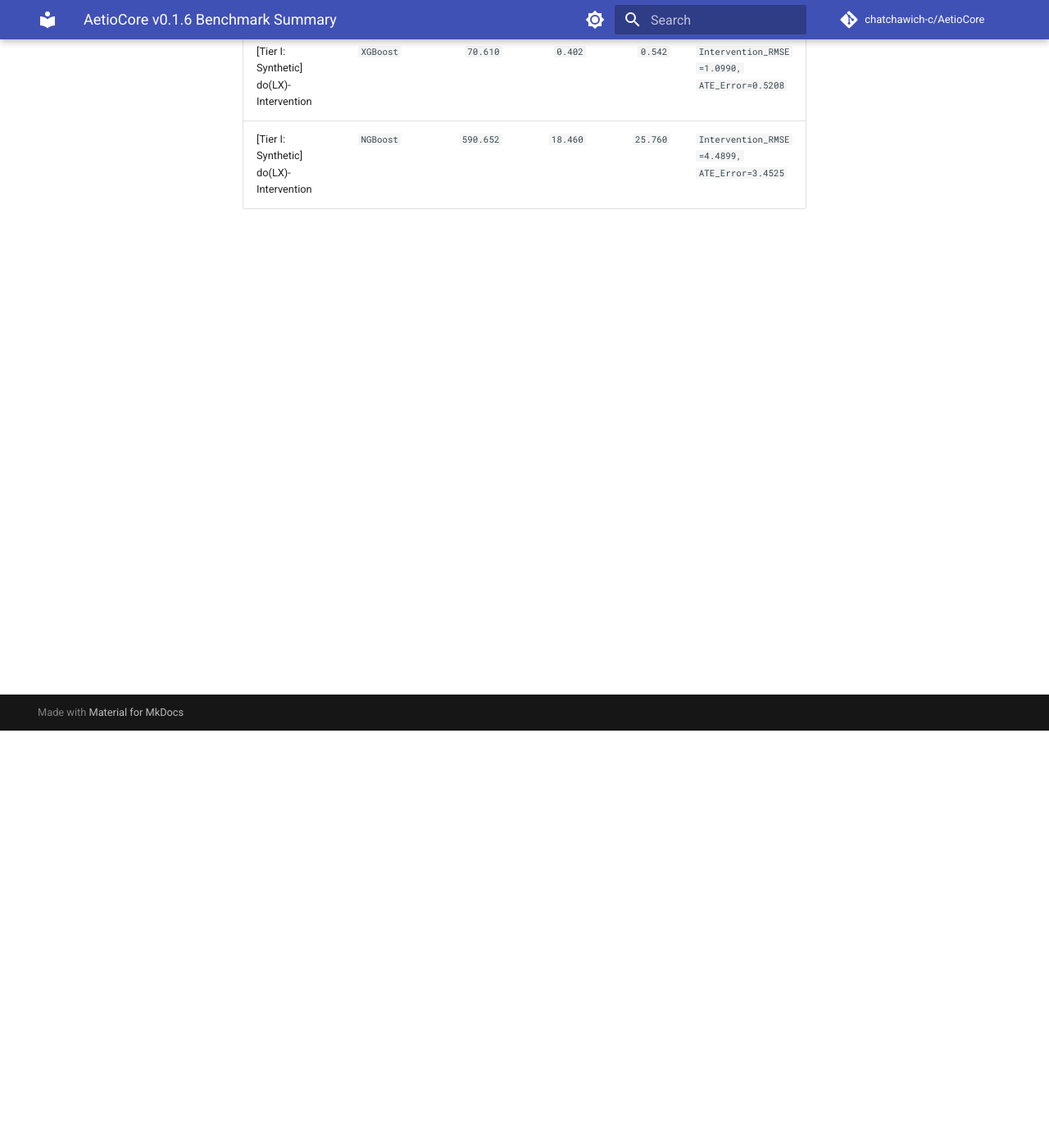
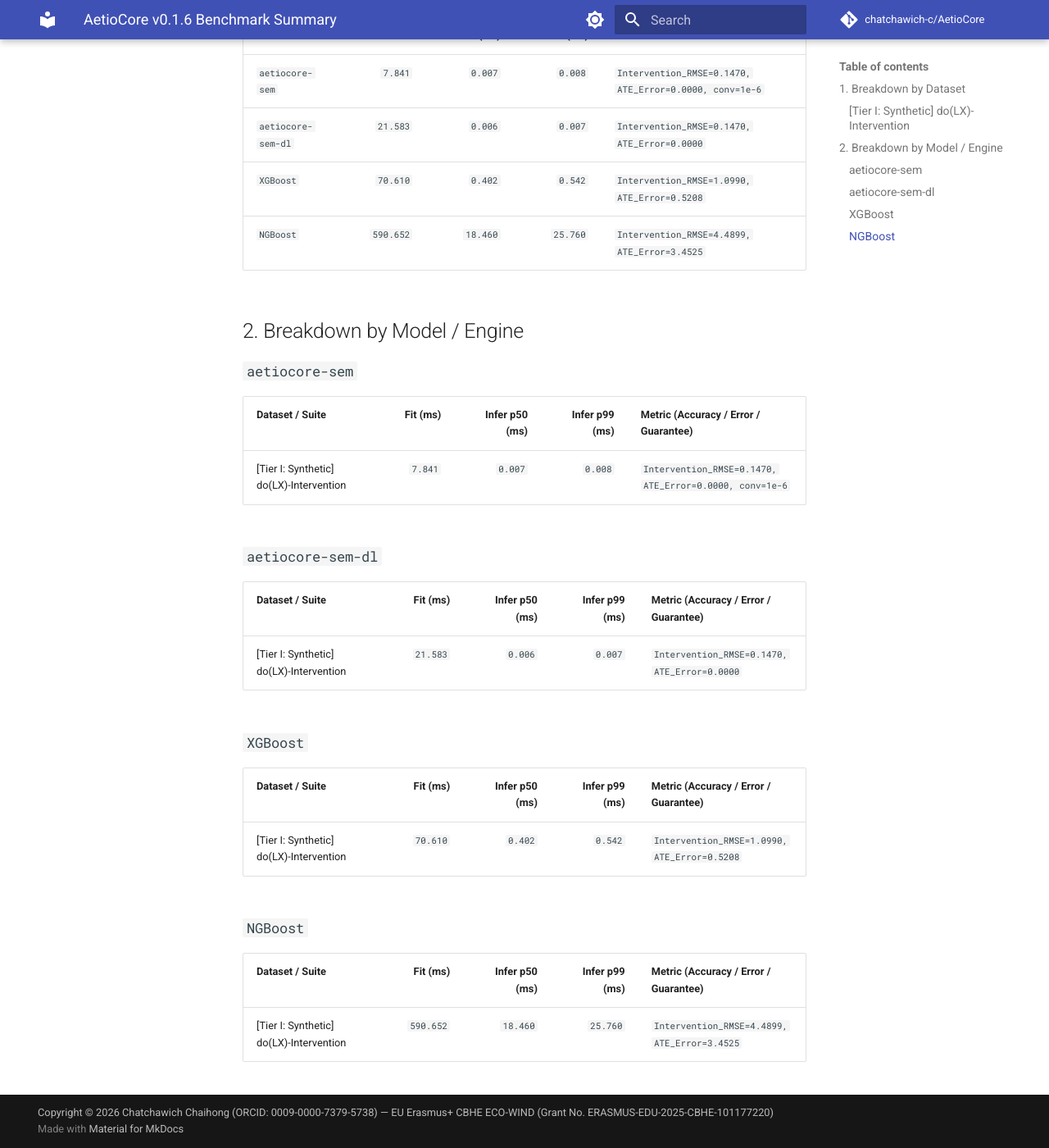
Before and after one commit to chatchawich-c/AetioCore, an MkDocs documentation site: the page built from docs/benchmarks/synced/summary_table.md, in a window 1280 px wide and 1400 px high, scrolled down 509 px. Shown: the whole window at 82% size. Built offline with MkDocs 1.6.1 and Material for MkDocs 9.7.7, drawn with Linux system fonts in a browser that asks for light colours; comment, search, counter and statistics services are not loaded; some of the changed text lies outside the part shown.

Commit message:
docs: unify Material theme/footer and add per-dataset and per-model benchmark pages

```diff
--- a/docs/benchmarks/synced/summary_table.md
+++ b/docs/benchmarks/synced/summary_table.md
@@ -1,10 +1,42 @@
 # AetioCore `v0.1.6` Benchmark Summary
 
-- **Peak RSS:** `196.1 MiB` (Budget `<= 150.0 MiB`)
+- **Zenodo DOI:** [`10.5281/zenodo.24568459`](https://doi.org/10.5281/zenodo.24568459)
+- **Comparative Harness Peak RSS:** `196.1 MiB` (includes co-loaded Python baselines: `pandas`, `pyarrow`, `xgboost`, `lightgbm`, `catboost`, `ngboost`)
+- **Standalone Pure-Rust Engine Footprint:** `28.86 – 30.13 MiB` (~5x below the `150.0 MiB` budget)
 
-| Suite | Engine | Fit (ms) | Infer p50 (ms) | Infer p99 (ms) | Metric (Accuracy / Error / Guarantee) |
-| :--- | :--- | ---: | ---: | ---: | :--- |
-| [Tier I: Synthetic] do(LX)-Intervention | `aetiocore-sem` | `7.841` | `0.007` | `0.008` | `Intervention_RMSE=0.1470, ATE_Error=0.0000, conv=1e-6` |
-| [Tier I: Synthetic] do(LX)-Intervention | `aetiocore-sem-dl` | `21.583` | `0.006` | `0.007` | `Intervention_RMSE=0.1470, ATE_Error=0.0000` |
-| [Tier I: Synthetic] do(LX)-Intervention | `XGBoost` | `70.610` | `0.402` | `0.542` | `Intervention_RMSE=1.0990, ATE_Error=0.5208` |
-| [Tier I: Synthetic] do(LX)-Intervention | `NGBoost` | `590.652` | `18.460` | `25.760` | `Intervention_RMSE=4.4899, ATE_Error=3.4525` |
+## 1. Breakdown by Dataset
+
+### [Tier I: Synthetic] do(LX)-Intervention
+
+| Engine | Fit (ms) | Infer p50 (ms) | Infer p99 (ms) | Metric (Accuracy / Error / Guarantee) |
+| :--- | ---: | ---: | ---: | :--- |
+| `aetiocore-sem` | `7.841` | `0.007` | `0.008` | `Intervention_RMSE=0.1470, ATE_Error=0.0000, conv=1e-6` |
+| `aetiocore-sem-dl` | `21.583` | `0.006` | `0.007` | `Intervention_RMSE=0.1470, ATE_Error=0.0000` |
+| `XGBoost` | `70.610` | `0.402` | `0.542` | `Intervention_RMSE=1.0990, ATE_Error=0.5208` |
+| `NGBoost` | `590.652` | `18.460` | `25.760` | `Intervention_RMSE=4.4899, ATE_Error=3.4525` |
+
+## 2. Breakdown by Model / Engine
+
+### `aetiocore-sem`
+
+| Dataset / Suite | Fit (ms) | Infer p50 (ms) | Infer p99 (ms) | Metric (Accuracy / Error / Guarantee) |
+| :--- | ---: | ---: | ---: | :--- |
+| [Tier I: Synthetic] do(LX)-Intervention | `7.841` | `0.007` | `0.008` | `Intervention_RMSE=0.1470, ATE_Error=0.0000, conv=1e-6` |
+
+### `aetiocore-sem-dl`
+
+| Dataset / Suite | Fit (ms) | Infer p50 (ms) | Infer p99 (ms) | Metric (Accuracy / Error / Guarantee) |
+| :--- | ---: | ---: | ---: | :--- |
+| [Tier I: Synthetic] do(LX)-Intervention | `21.583` | `0.006` | `0.007` | `Intervention_RMSE=0.1470, ATE_Error=0.0000` |
+
+### `XGBoost`
+
+| Dataset / Suite | Fit (ms) | Infer p50 (ms) | Infer p99 (ms) | Metric (Accuracy / Error / Guarantee) |
+| :--- | ---: | ---: | ---: | :--- |
+| [Tier I: Synthetic] do(LX)-Intervention | `70.610` | `0.402` | `0.542` | `Intervention_RMSE=1.0990, ATE_Error=0.5208` |
+
+### `NGBoost`
+
+| Dataset / Suite | Fit (ms) | Infer p50 (ms) | Infer p99 (ms) | Metric (Accuracy / Error / Guarantee) |
+| :--- | ---: | ---: | ---: | :--- |
+| [Tier I: Synthetic] do(LX)-Intervention | `590.652` | `18.460` | `25.760` | `Intervention_RMSE=4.4899, ATE_Error=3.4525` |
--- a/mkdocs.yml
+++ b/mkdocs.yml
@@ -1,45 +1,48 @@
 site_name: AetioCore Documentation
-site_description: Unified Rust-Backed Structural Equation Modeling and White-Box Causal Deep Learning
+site_description: Unified Rust-Backed Structural Equation Modeling and White-Box Causal
+  Deep Learning
 site_url: https://chatchawich-c.github.io/AetioCore/
 repo_url: https://github.com/chatchawich-c/AetioCore
 repo_name: chatchawich-c/AetioCore
-
 theme:
   name: material
   palette:
-    - scheme: default
-      primary: indigo
-      accent: teal
-      toggle:
-        icon: material/brightness-7
-        name: Switch to dark mode
-    - scheme: slate
-      primary: indigo
-      accent: teal
-      toggle:
-        icon: material/brightness-4
-        name: Switch to light mode
+  - scheme: default
+    primary: indigo
+    accent: deep purple
+    toggle:
+      icon: material/brightness-7
+      name: Switch to dark mode
+  - scheme: slate
+    primary: indigo
+    accent: deep purple
+    toggle:
+      icon: material/brightness-4
+      name: Switch to light mode
   features:
-    - navigation.tabs
-    - navigation.top
-    - content.code.copy
-
+  - navigation.tabs
+  - navigation.sections
+  - navigation.top
+  - search.suggest
+  - search.highlight
+  - content.code.copy
 markdown_extensions:
-  - pymdownx.arithmatex:
-      generic: true
-  - admonition
-  - pymdownx.highlight
-  - pymdownx.superfences
-  - pymdownx.inlinehilite
-  - tables
-
+- pymdownx.arithmatex:
+    generic: true
+- admonition
+- pymdownx.highlight
+- pymdownx.superfences
+- pymdownx.inlinehilite
+- tables
 extra_javascript:
-  - javascripts/mathjax.js
-  - https://unpkg.com/mathjax@3/es5/tex-mml-chtml.js
-
+- javascripts/mathjax.js
+- https://unpkg.com/mathjax@3/es5/tex-mml-chtml.js
 nav:
-  - Home: index.md
-  - Usage & Installation: usage.md
-  - API Reference: api.md
-  - Mathematical Equations: equations.md
-  - Benchmarks & Gallery: benchmarks/index.md
+- Home: index.md
+- Usage & Installation: usage.md
+- API Reference: api.md
+- Mathematical Equations: equations.md
+- Benchmarks & Gallery: benchmarks/index.md
+- Benchmarks: benchmarks.md
+copyright: 'Copyright &copy; 2026 Chatchawich Chaihong (ORCID: 0009-0000-7379-5738)
+  &mdash; EU Erasmus+ CBHE ECO-WIND (Grant No. ERASMUS-EDU-2025-CBHE-101177220)'
```
Also changed, not shown: docs/benchmarks.md (added, +11 -0 lines).
